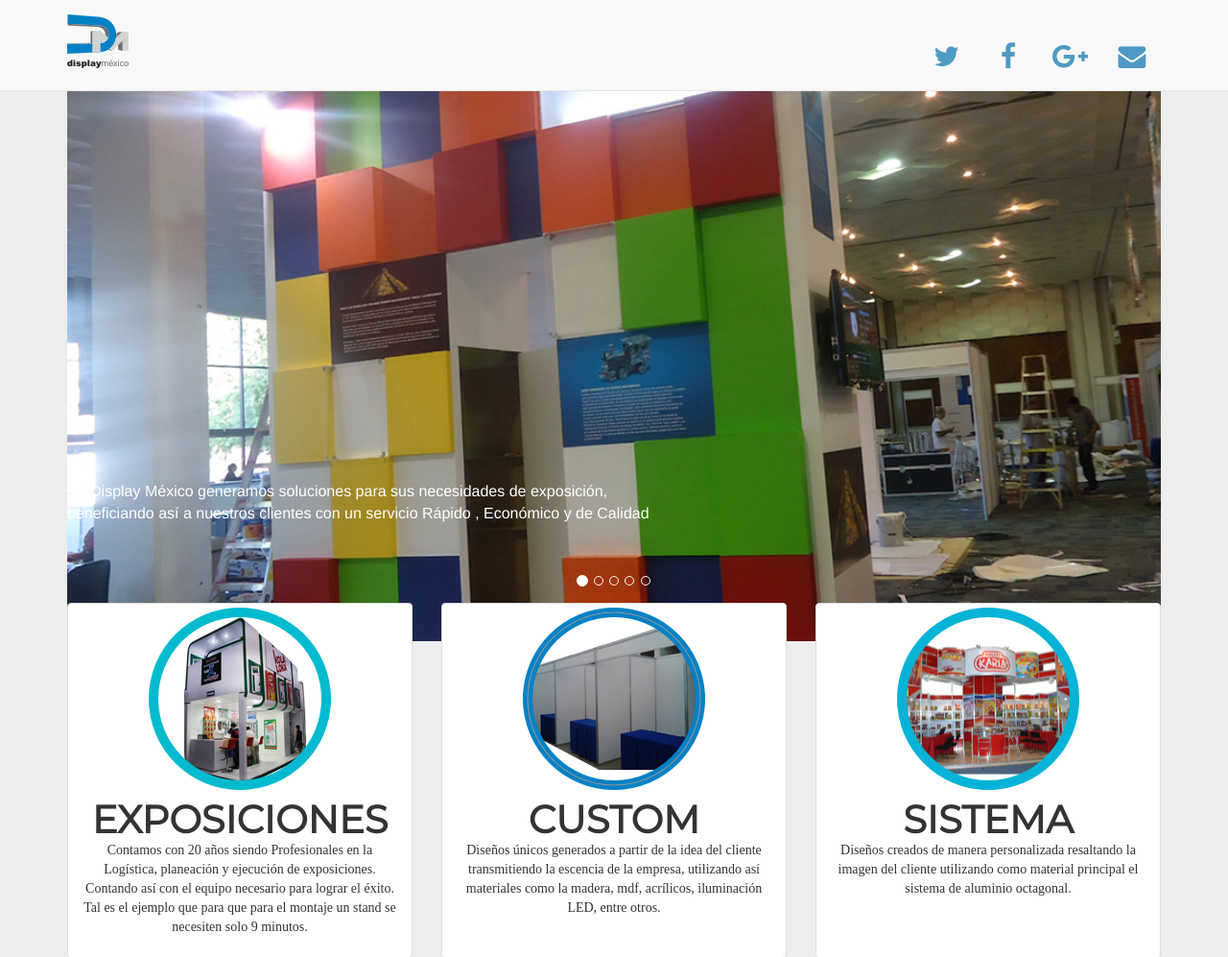
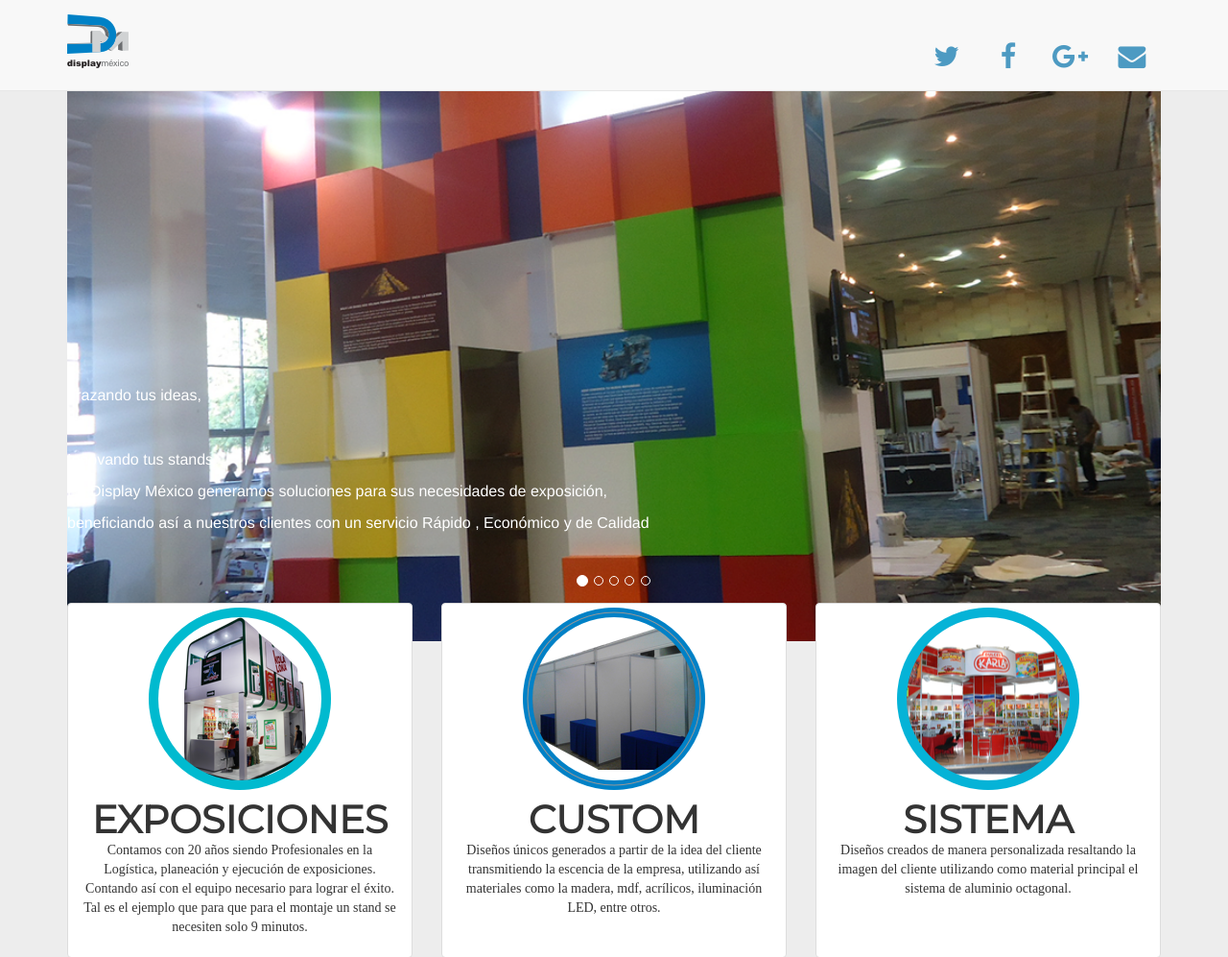
Before and after one commit to j4unGuzman/DisplayMexicoWeb, a PHP site: page / in a window 1280 px wide. Shown: the top 997 px of the page at 96% size. Run offline with PHP 8.4, Linux system fonts and the light colour scheme; some libraries are stand-ins or nearby versions; some web fonts are replaced.

Commit message:
Letrero texto sobrepuesto

```diff
--- a/css/styles.css
+++ b/css/styles.css
@@ -144,6 +144,23 @@ cambio
 }
 
 
+.textoSobrepuestoTitulo1 {
+    position: absolute;
+    top: 60%;
+    left: 0;
+    width: 100%;
+    color: white;
+}
+
+.textoSobrepuestoTitulo2 {
+    position: absolute;
+    top: 70%;
+    left: 0;
+    width: 100%;
+    color: white;
+}
+
+
 .textoSobrepuesto {
     position: absolute;
     top: 75%;
@@ -151,6 +168,16 @@ cambio
     width: 100%;
     color: white;
 }
+
+
+.textoSobrepuesto2 {
+    position: absolute;
+    top: 80%;
+    left: 0;
+    width: 100%;
+    color: white;
+}
+
 
 
 .float-left {
--- a/index.php
+++ b/index.php
@@ -142,9 +142,20 @@ require 'lib/PHPMailer/PHPMailerAutoload.php';
       <div class="item active">
         <img class="first-slide" src="images/1_1024x600.png" alt="First slide">
 
-         <div class="textoSobrepuesto">
-			 <p>En Display México generamos soluciones para sus necesidades de exposición,</p>
-			 <p>beneficiando así a nuestros clientes con un servicio Rápido , Económico y de Calidad</p>
+
+        <div class="textoSobrepuestoTitulo1">
+            <p>Trazando tus ideas,</p>
+        </div>
+         <div class="textoSobrepuestoTitulo2">
+            <p>Innovando tus stands</p>
+        </div>
+
+
+        <div class="textoSobrepuesto">
+            <p>En Display México generamos soluciones para sus necesidades de exposición, </p>
+        </div>
+        <div class="textoSobrepuesto2">
+            <p> beneficiando así a nuestros clientes con un servicio Rápido , Económico y de Calidad</p>
         </div>
 
         <div class="container">
@@ -155,9 +166,19 @@ require 'lib/PHPMailer/PHPMailerAutoload.php';
 
       <div class="item">
         <img class="second-slide" src="images/2_1024x600.png" alt="Second slide">
+
+        <div class="textoSobrepuestoTitulo1">
+            <p>Trazando tus ideas,</p>
+        </div>
+         <div class="textoSobrepuestoTitulo2">
+            <p>Innovando tus stands</p>
+        </div>
+
         <div class="textoSobrepuesto">
-            <p>En Display México generamos soluciones para sus necesidades de exposición,</p>
-			 <p>beneficiando así a nuestros clientes con un servicio Rápido , Económico y de Calidad</p>
+            <p>En Display México generamos soluciones para sus necesidades de exposición, </p>
+        </div>
+        <div class="textoSobrepuesto2">
+            <p> beneficiando así a nuestros clientes con un servicio Rápido , Económico y de Calidad</p>
         </div>
 
         <div class="container">
@@ -169,9 +190,19 @@ require 'lib/PHPMailer/PHPMailerAutoload.php';
       <div class="item">
         <img class="third-slide" src="images/3_1024x600.png" alt="Third slide">
 
+        <div class="textoSobrepuestoTitulo1">
+            <p>Trazando tus ideas,</p>
+        </div>
+         <div class="textoSobrepuestoTitulo2">
+            <p>Innovando tus stands</p>
+        </div>
+
+
         <div class="textoSobrepuesto">
-            <p>En Display México generamos soluciones para sus necesidades de exposición,</p>
-			 <p>beneficiando así a nuestros clientes con un servicio Rápido , Económico y de Calidad</p>
+            <p>En Display México generamos soluciones para sus necesidades de exposición, </p>
+        </div>
+        <div class="textoSobrepuesto2">
+            <p> beneficiando así a nuestros clientes con un servicio Rápido , Económico y de Calidad</p>
         </div>
 
         <div class="container">
@@ -182,9 +213,20 @@ require 'lib/PHPMailer/PHPMailerAutoload.php';
 
       <div class="item">
         <img class="fourth-slide" src="images/4_1024x600.png" alt="Four slide">
+
+        <div class="textoSobrepuestoTitulo1">
+            <p>Trazando tus ideas,</p>
+        </div>
+         <div class="textoSobrepuestoTitulo2">
+            <p>Innovando tus stands</p>
+        </div>
+
+
         <div class="textoSobrepuesto">
-            <p>En Display México generamos soluciones para sus necesidades de exposición,</p>
-			 <p>beneficiando así a nuestros clientes con un servicio Rápido , Económico y de Calidad</p>
+            <p>En Display México generamos soluciones para sus necesidades de exposición, </p>
+        </div>
+        <div class="textoSobrepuesto2">
+            <p> beneficiando así a nuestros clientes con un servicio Rápido , Económico y de Calidad</p>
         </div>
         <div class="container">
           <div class="carousel-caption">
@@ -195,7 +237,10 @@ require 'lib/PHPMailer/PHPMailerAutoload.php';
       <div class="item">
         <img class="fifth-slide" src="images/5_1024x600.png" alt="Five slide">
         <div class="textoSobrepuesto">
-            <p>En Display México generamos soluciones para sus necesidades de exposición , beneficiando así a nuestros clientes con un servicio Rápido , Económico y de Calidad</p>
+            <p>En Display México generamos soluciones para sus necesidades de exposición, </p>
+        </div>
+        <div class="textoSobrepuesto2">
+            <p> beneficiando así a nuestros clientes con un servicio Rápido , Económico y de Calidad</p>
         </div>
         <div class="container">
           <div class="carousel-caption">
```
